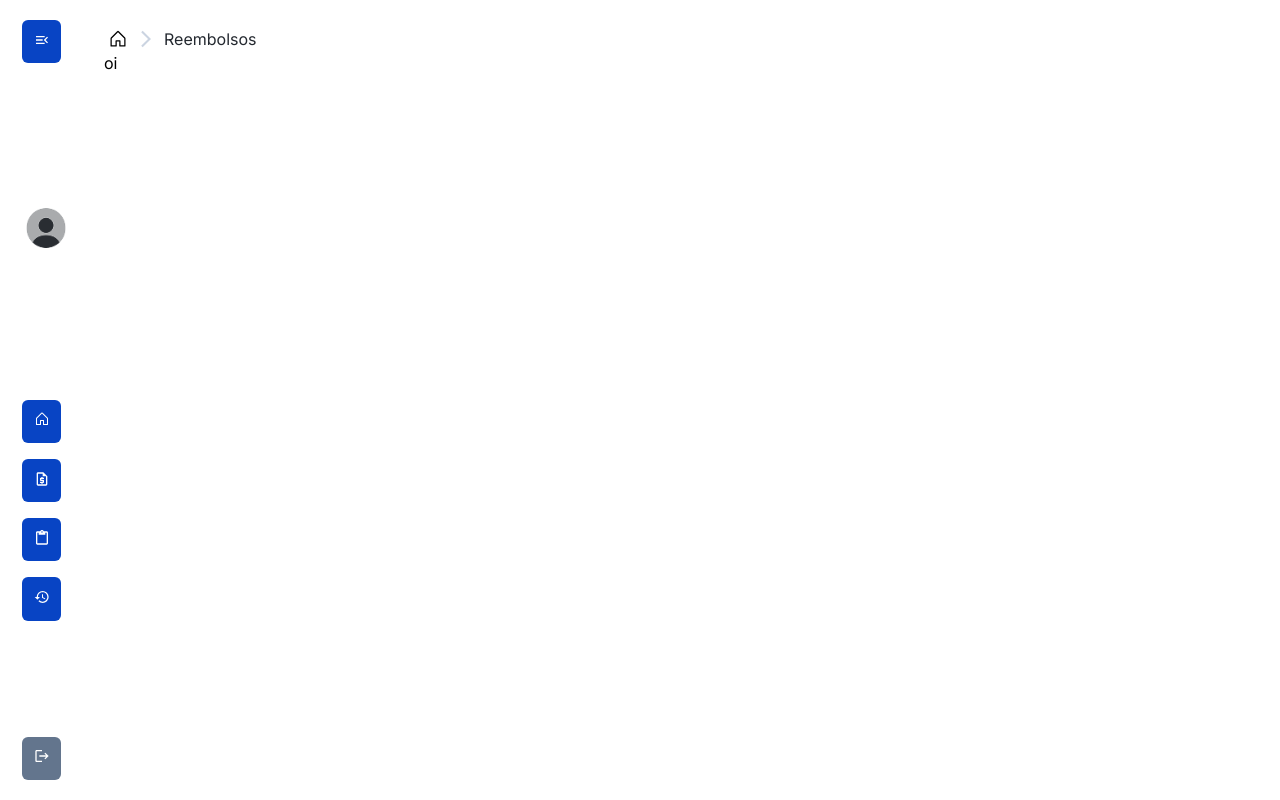
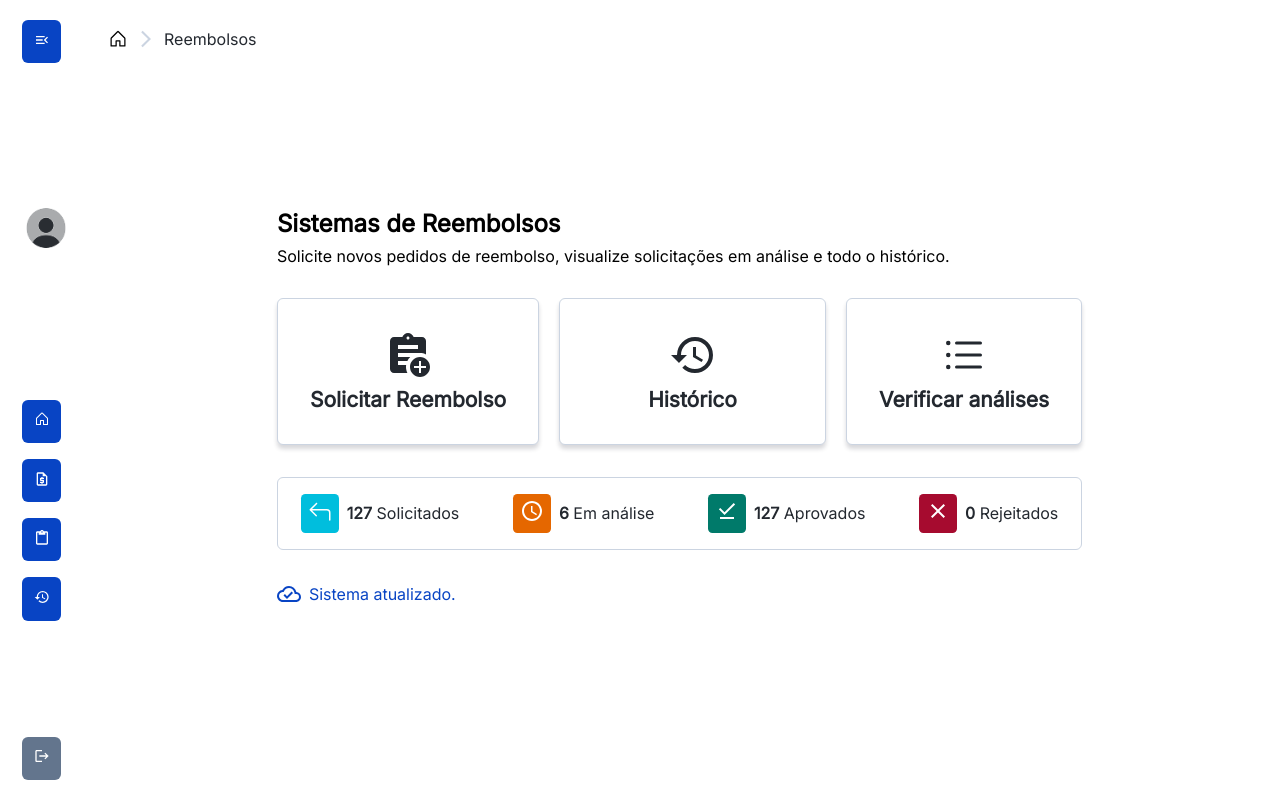
Before and after one commit to CarolineCDFreitas/projeto-sistema-reembolso-front, a Next.js app: page /reembolsos in a window 1280 px wide. Built offline with nearby package versions, Linux system fonts and the light colour scheme.

Commit message:
feat: mover o page.js de Reembolsos para a pasta (dashboard), preservando a rota e centralizando a organização. Página Reembolsos concluída

```diff
--- /dev/null
+++ b/src/app/reembolsos/(dashboard)/page.js
@@ -0,0 +1,23 @@
+"use client";
+import {
+  DashboardCards,
+  DashboardStats,
+  DashbardWrapper,
+  TextContainer,
+} from "../components/Dashboard";
+
+export default function Reembolsos() {
+  return (
+    <DashbardWrapper>
+      <TextContainer>
+        <h1>Sistemas de Reembolsos</h1>
+        <p>
+          Solicite novos pedidos de reembolso, visualize solicitações em análise
+          e todo o histórico.
+        </p>
+      </TextContainer>
+      <DashboardCards />
+      <DashboardStats />
+    </DashbardWrapper>
+  );
+}
--- a/src/app/reembolsos/page.js
+++ /dev/null
@@ -1,9 +0,0 @@
-"use client";
-
-export default function Reembolso() {
-  return (
-    <section>
-      oi
-    </section>
-  );
-}
```
